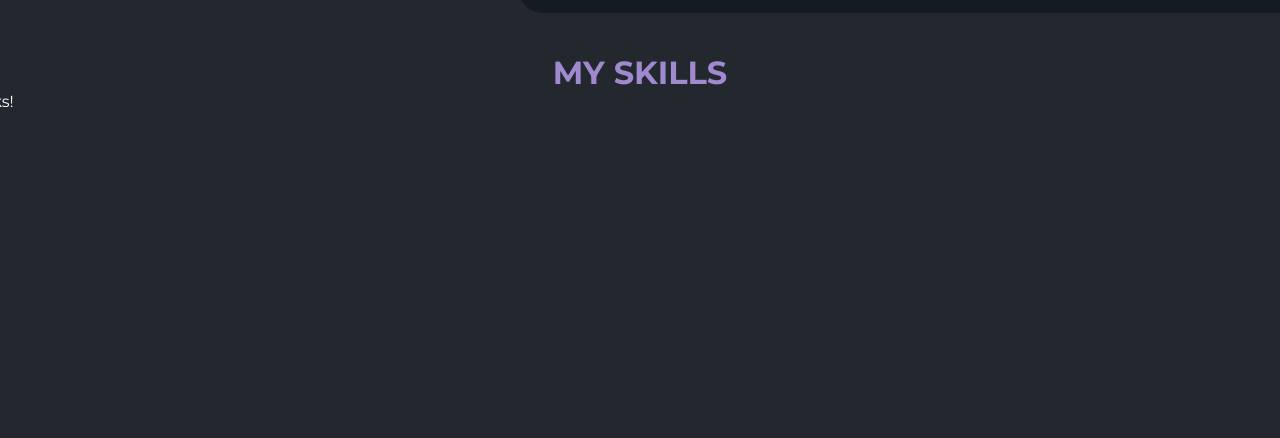
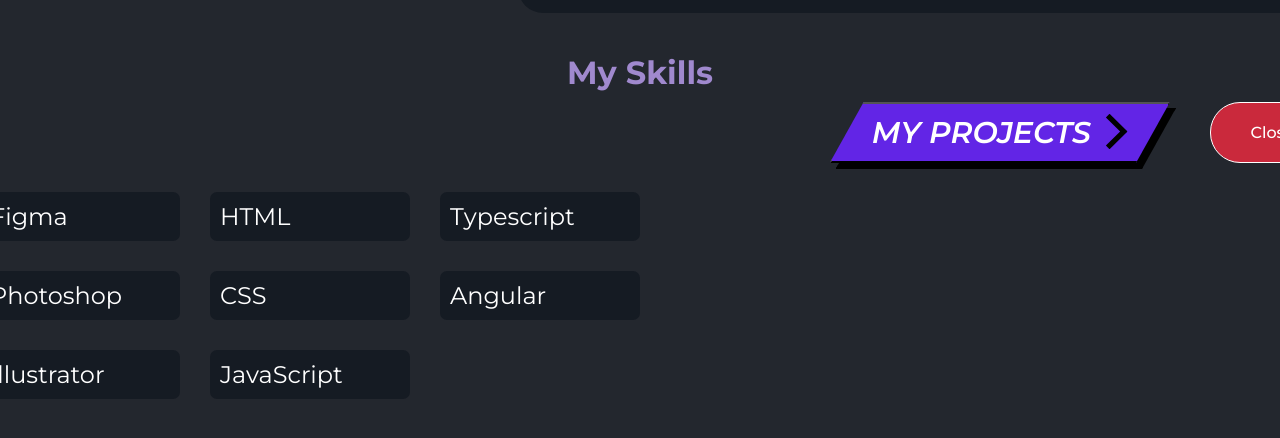
Before and after one commit to ImAndresito/My-Portfolio, an Angular app: page /skills in a window 1280 px wide. Shown: the part 392-830 px from the top of the page. Before the commit the page ends 800 px from the top, so only its background shows below. Built offline with nearby package versions, Linux system fonts and the light colour scheme.

Commit message:
feat(skills): implement skills component with styling and translations
- Add skills list with grid layout and styling
- Update translations for skills section in all languages
- Replace placeholder content with functional component

```diff
--- a/src/app/components/skills/skills.component.css
+++ b/src/app/components/skills/skills.component.css
@@ -0,0 +1,22 @@
+main {
+  margin-top: 40px;
+  border-radius: 15px;
+  position: relative;
+  padding: 50px;
+}
+
+.box {
+  border-radius: 7px;
+  font-size: 24px;
+  padding: 10px;
+  margin: 10px;
+  background: var(--primary-background);
+  width: 200px;
+}
+.skills-container {
+  display: grid;
+  grid-template-columns: repeat(auto-fit, 220px);
+  grid-template-rows: repeat(3, auto);
+  grid-auto-flow: column;
+  gap: 10px;
+}
--- a/src/app/components/skills/skills.component.html
+++ b/src/app/components/skills/skills.component.html
@@ -1,2 +1,8 @@
-<p>skills works!</p>
-<app-buttons></app-buttons>
+<main>
+  <app-buttons></app-buttons>
+  <div class="skills-container">
+    @for (skill of skills; track skill.name) {
+    <div class="box">{{ skill.name }}</div>
+    }
+  </div>
+</main>
--- a/src/app/components/skills/skills.component.ts
+++ b/src/app/components/skills/skills.component.ts
@@ -7,4 +7,15 @@ import { ButtonsComponent } from '../buttons/buttons.component';
   templateUrl: './skills.component.html',
   styleUrl: './skills.component.css',
 })
-export class SkillsComponent {}
+export class SkillsComponent {
+  skills = [
+    { name: 'Figma' },
+    { name: 'Photoshop' },
+    { name: 'Illustrator' },
+    { name: 'HTML' },
+    { name: 'CSS' },
+    { name: 'JavaScript' },
+    { name: 'Typescript' },
+    { name: 'Angular' },
+  ];
+}
--- a/src/assets/i18n/en.json
+++ b/src/assets/i18n/en.json
@@ -14,5 +14,5 @@
   "development": "Development",
   "developmentDescription": "Bringing your vision to life",
   "myProjects": "My projects",
-  "mySkills": "MY SKILLS"
+  "mySkills": "My Skills"
 }
--- a/src/assets/i18n/es.json
+++ b/src/assets/i18n/es.json
@@ -14,5 +14,5 @@
   "development": "Desarrollo",
   "developmentDescription": "Doy vida a tu visión",
   "myProjects": "Mis proyectos",
-  "mySkills": "MIS HABILIDADES"
+  "mySkills": "Mis habilidades"
 }
--- a/src/assets/i18n/it.json
+++ b/src/assets/i18n/it.json
@@ -14,5 +14,5 @@
   "development": "Sviluppo",
   "developmentDescription": "Do vita alla tua visione.",
   "myProjects": "I miei progetti",
-  "mySkills": "LE MIE COMPETENZE"
+  "mySkills": "Le mie competenze"
 }
```
